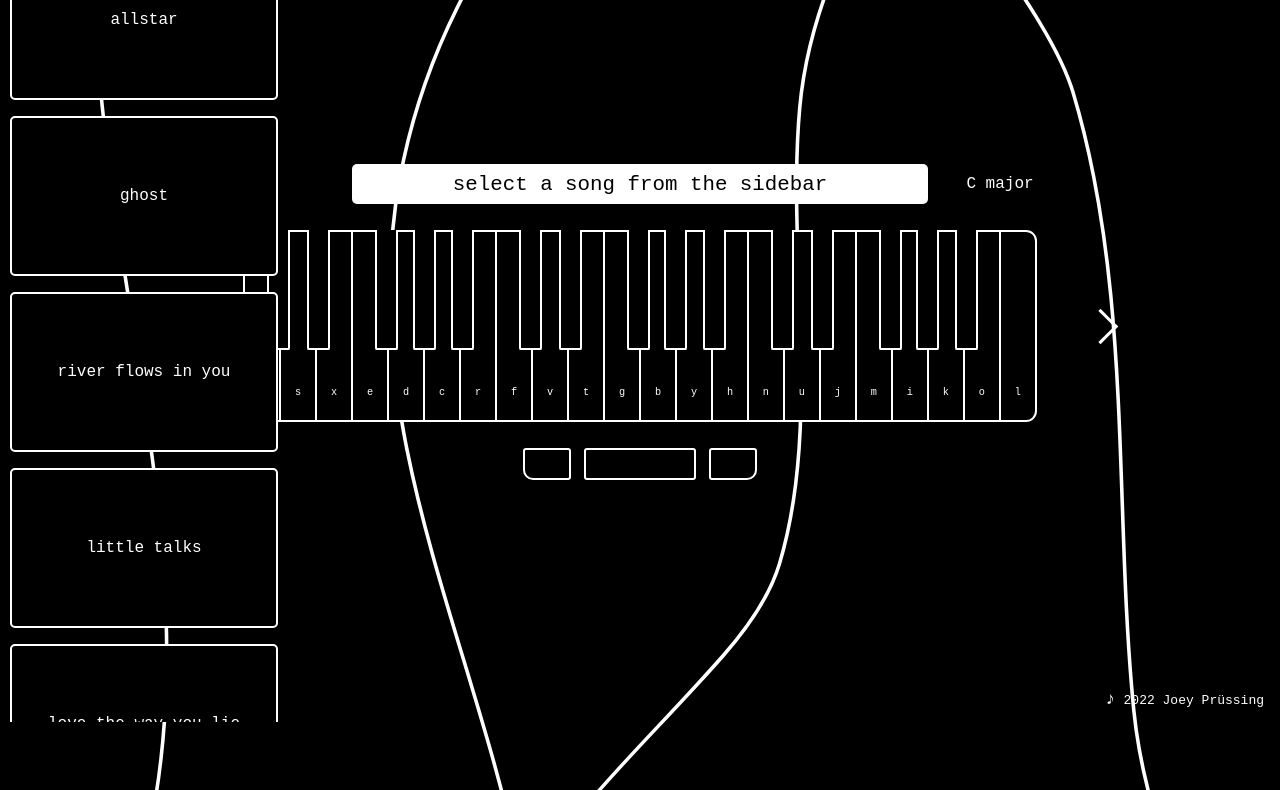
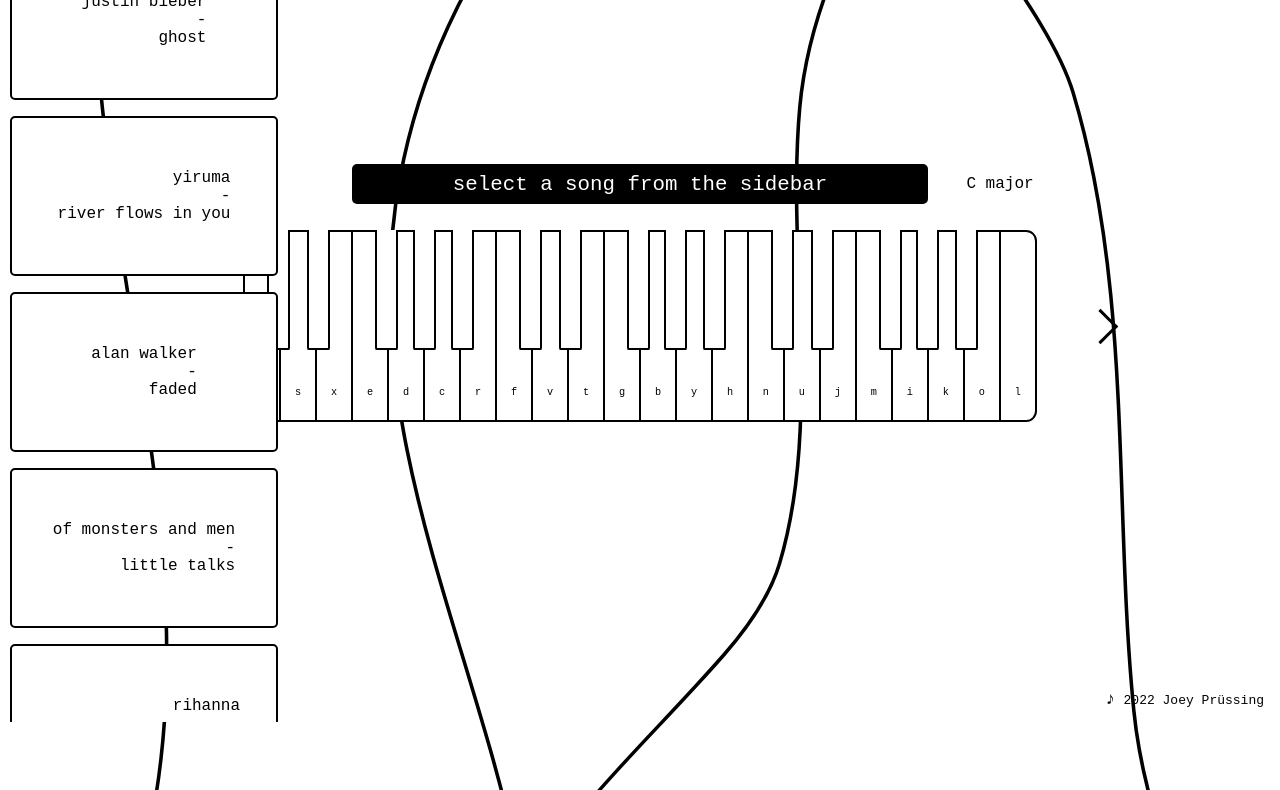
Before and after one commit to joeytomoyama/keyboardle2, a plain HTML site: page index.html in a window 1280 px wide. Shown: the part 78-868 px from the top of the page. Drawn offline with Linux system fonts and the light colour scheme; a web font is replaced by a local one.

Commit message:
whiteOut again

```diff
--- a/index.html
+++ b/index.html
@@ -32,6 +32,7 @@
             <div class="chord-label chord-label4"></div>
         </div>
     </div>
+    <div class="whiteOut"></div>
     <div class="pageone">
         <header class="center">
             <a class="face center" href="https://keyboardle.com">
--- a/index.js
+++ b/index.js
@@ -245,7 +245,7 @@ window.addEventListener('keyup', e => {
 songList.forEach(song => {
     const page = document.createElement('div')
     page.innerHTML = song.title
-    page.className = 'page center'
+    page.className = 'page center ' + song.key
     page.id = song.key
     navbar.appendChild(page)
 })
@@ -450,18 +450,28 @@ exit.addEventListener('click', () => {
 
 const observer = new IntersectionObserver(entries => {
     entries.forEach(entry => {
-        // console.log(entry)
         if (entry.isIntersecting) {
             entry.target.classList.add('show')
-            // if (entry.target.id === 'whiteText') switchWhite()
         } else {
             entry.target.classList.remove('show')
-            // if (entry.target.id === 'whiteText') switchBlack()
         }
     })
 })
-
+const whiteObserver = new IntersectionObserver(entries => {
+    entries.forEach(entry => {
+        if (entry.isIntersecting) {
+            switchWhite()
+        } else {
+            switchBlack()
+        }
+    })
+},
+{
+    rootMargin: '-20% 0% -20% 0%',
+})
 const hiddenElements = document.querySelectorAll('.hidden')
 hiddenElements.forEach(element => observer.observe(element))
 
+document.querySelectorAll('.whiteOut').forEach(element => whiteObserver.observe(element))
+
 activeKeyMapper(signatureShift, signature)
--- a/songs.js
+++ b/songs.js
@@ -2,24 +2,11 @@ const major = [0, 2, 4, 5, 7, 9, 11, 12, 14, 16, 17, 19, 21, 23, 24, 26, 28, 29,
 const minor = [0, 2, 3, 5, 7, 8, 10, 12, 14, 15, 17, 19, 20, 22, 24, 26, 27, 29, 31, 32, 34, 36]//, 38, 39, 41, 43, 44, 46, 48] //minor key pattern
 
 const songList = new Map()
-songList.set("allstar", {
-    "key": "allstar",
-    "title": "allstar",
-    "sheets": `F4 | C5 A4 A4 G4 F4 F4 B4 | A4 A4 G4 G4 F4 F4 | C5 A4 A4 G4 F4 F4 D4 | C4 F4 F4 |
-    C5 A4 A4 G4 G4 F4 F4 B4 | A4 A4 G4 G4 F4 F4 | C5 A4 A4 G4 F4 F4 G4 | D4 F4 D4 |
-    F4 F4 F4 F4 D4 C4 F4 F4 F4 F4 | F4 F4 F4 F4 F4 F4 F4 F4 F4 A4 F4 | A4 A4 C5 B4 A4 F4 G4 G4 G4 G4 |
-    A4 F4 F4 D4 C4 F4 F4 F4 | A4 C5 A4 D5 A4 C5 A4 D5 A4 C5 | B4 A4 G4 F4 F4 G4 F4 F4 |
-    F4 F4 F4 F4 F4 F4 F4 F4 F4 | A4 F4 F4 F4 D4 D4 D4 | A4 F4 F4 D4 F4 F4 F4 D4 |
-    F4 F4 F4 A4 | A4 F4 F4 D4 F4 F4 F4 D4 | F4 F4 F4 A4 | A4 C5 B4 C5 D5 F5 |
-    G5 F5 F4 F4 G4 F4 | A4 G4 G4 F4 G4 | A4 D4 D4 D4 | A4 F4 F4 D4 F4 D4 F4 F4 F4 D4 |`,
-    "signature": [11, major],
-    "sigLiteral": "B major",
-    "chords": ""
-})
-songList.set("ghost", {
-    "key": "ghost",
-    "title": "ghost",
-    "sheets": `D4 | F4 A4 | B4 F4 A4 | D4 D4 | A4 A4 G4 F4 | E4 D4 D4 | F4 F4 D4 | G4 F4 D4 | | |
+
+songList.set('ghost', {
+    'key': 'ghost',
+    'title': 'justin bieber<br>-<br>ghost',
+    'sheets': `D4 | F4 A4 | B4 F4 A4 | D4 D4 | A4 A4 G4 F4 | E4 D4 D4 | F4 F4 D4 | G4 F4 D4 | | |
     B4 A4 F4 A4 E4 | D4 F4 E4 D4 | | |
     B4 A4 F4 A4 E4 | D4 F4 E4 D4 | | |
     F4 F4 F4 F4 A4 B4 | E4 D4 G4 F4 | | B4 C5 |
@@ -39,83 +26,25 @@ songList.set("ghost", {
     F4 F4 D4 | G4 F4 F4 | | D4 F4 A4 | B4 F4 A4 | D4 D4 |
     A4 A4 G4 F4 | E4 D4 D4 | F4 F4 D4 | G4 F4 F4 | F4 F4 D4 |
     G4 F4 D4`,// | | |`,
-    "signature": [2, major],
-    "sigLiteral": "D major",
-    "chords": "2b_3f-_3b 2g_3d_3g 2d_3f-_3a 2a_3e_3a"
+    'signature': [2, major],
+    'sigLiteral': 'D major',
+    'chords': '2b_3f-_3b 2g_3d_3g 2d_3f-_3a 2a_3e_3a'
 })
-songList.set("riverFlowsInYou", {
-    "key": "riverFlowsInYou",
-    "title": "river flows in you",
-    "sheets": `A4 G4 A4 G4 A4 E4 A4 D4 A3 C4 A4 G4 A4 G4 A4 E4 A4 D4 A3 C4 A4 G4 A4 A3 G4 A4 A3 E4 A4 A3 D4 A3 |
+songList.set('riverFlowsInYou', {
+    'key': 'riverFlowsInYou',
+    'title': 'yiruma<br>-<br>river flows in you',
+    'sheets': `A4 G4 A4 G4 A4 E4 A4 D4 A3 C4 A4 G4 A4 G4 A4 E4 A4 D4 A3 C4 A4 G4 A4 A3 G4 A4 A3 E4 A4 A3 D4 A3 |
     B3 C4 D4 E4 C4 B3 A3 G3 A3 E3 A3 B3 C4 C4 D4 E4 D4 C4 B3 A3 C4 A4 G4 A4 A3 G4 A4 A3 E4 A4 A3 D4 A3 |
     B4 C5 D5 E5 C6 B5 E5 B5 C6 B5 A5 G5 | A5 A4 B4 C5 E4 A4 C5 D5 | E5 E4 C5 D5 C5 B4 A4 B4 A4 G4 |
     A5 A4 E5 A4 A5 B5 A5 G5 A5 A4 E5 A4 A5 B5 A5 G5 | A5 B5 C6 B5 A5 G5 B4 A5 B5 A5 G5 |`,
-    "signature": [6, minor],
-    "sigLiteral": "A major",
-    "chords": ""
+    'signature': [6, minor],
+    'sigLiteral': 'A major',
+    'chords': ''
 })
-songList.set("littleTalks", {
-    "key": "littleTalks",
-    "title": "little talks",
-    "sheets": `D4 | F4 F4 F4 D4 F4 D4 F4 | A4 | F4 F4 F4 D4 F4 E4 D4 | C4 D4 E4 | F4 F4 F4 D4 F4 D4 F4 |
-    A4 | F4 F4 F4 A4 F4 E4 D4 | | F5 F5 F5 E5 E5 F5 E5 D5 D5 |
-    D5 E5 F5 E5 D4 | F4 F4 F4 F4 G4 D4 D4 D4 D4 | |
-    F5 F5 E5 F5 E5 D5 F5 | D5 F5 F5 E5 D4 D4 |
-    F4 F4 F4 G4 D4 D4 D4 D4 | | F5 F5 E5 F5 E5 D5 |
-    F5 F5 E5 D4 | F4 F4 F4 F4 G4 D4 D4 D4 | F5 F5 A5 |
-    B5 B5 A5 F5 A5 | A5 A5 E5 E5 E5 | F5 F5 E5 D5 D5 |
-    F3 F3 F3 F3 F3 | F5 F5 F5 D5 F5 D5 F5 | A5 | F5 F5 F5 D5 F5 E5 D5 | C5 D5 E5 | `,
-    "signature": [1, major],
-    "sigLiteral": "D flat major",
-    "chords": "2a-_3c-_3f 2f-_3c-_3f- 2g-_3c-_3f 2g-_3c-_3f"
-})
-songList.set("loveTheWayYouLie", {
-    "key": "loveTheWayYouLie",
-    "title": "love the way you lie",
-    "sheets": `B4 C5 D5 | B4 B4 D5 E5 | B4 E5 D5 | B4 B4 D5 C5 |
-    B4 C5 D5 | B4 B4 B4 D5 E5 | B4 B4 B4 E5 D5 | B4 B4 D5 C5 |
-    B4 C5 | D5 B5 B5 D5 E5 | B5 B5 E5 D5 | B5 B5 D5 C5 |
-    C6 C6 B4 C5 | D5 B4 B4 D5 E5 | B4 B4 E5 D5 | B4 B4 C5 C5 |
-    G5 G5 F5 | `,
-    "signature": [10, major],
-    "sigLiteral": "B flat major",
-    "chords": ""
-})
-songList.set("letHerGo", {
-    "key": "letHerGo",
-    "title": "let her go",
-    "sheets": `A4 B4 A4 G4 | D4 E4 G4 E4 B4 | A4 B4 A4 G4 | D4 E4 G4 E4 B4 | A4 A4 B4 A4 G4 | D4 E4 G4 E4 G4 |
-    D5 B4 G4 A4 B4 | | A4 B4 A4 G4 | B4 B4 A4 B4 A4 G4 | G4 G4 E4 G4 E4 G4 | A4 B4 A4 G4 |
-    A4 A4 G4 B4 A4 A4 | G4 A4 B4 A4 G4 | A4 G4 E4 E4 E4 D4 G4 | | | B4 B4 B4 A4 A4 G4 | G4 G4 E4 G4 E4 G4 |
-    A4 B4 A4 G4 | A4 A4 G4 B4 A4 A4 | G4 A4 B4 A4 G4 | A4 G4 E4 E4 E4 D4 G4 | | | A4 G4 B4 A4 A4 G4 |
-
-    B4 B4 B4 B4 B4 A4 G4 G4 | G4 B4 B4 | A4 A4 A4 G4 F4 | F4 E4 B4 A4 G4 | E4 E4 B4 A4 | G4 E4 |
-    E4 | B4 B4 B4 B4 B4 A4 G4 | G4 B4 B4 B4 B4 | A4 A4 A4 G4 F4 | F4 B4 B4 B4 B4 | B4 G4 G4 A4 G4 |
-    G4 |      B4 B4 B4 B4 A4 G4 | G4 G4 E4 G4 E4 G4 | A4 B4 A4 G4 | A4 A4 G4 B4 A4 A4 | G4 A4 B4 A4 G4 |
-    A4 G4 E4 E4 E4 D4 G4 | G4 |      B4 B4 B4 B4 A4 G4 | G4 G4 E4 G4 E4 G4 | A4 B4 A4 G4 | A4 A4 G4 B4 A4 A4 G4 |
-    A4 B4 A4 G4 | A4 G4 E4 E4 E4 D4 G4 | G4 |          B4 B4 B4 B4 B4 A4 G4 G4 | G4 B4 B4 | `,
-    "signature": [7, major],
-    "sigLiteral": "G major",
-    "chords": "3c_3e_3g 2b_3d_3g 2a_3d_3f- 2b_3e_3g"
-})
-songList.set("blueBird", {
-    "key": "blueBird",
-    "title": "blue bird",
-    "sheets": `C4 F4 G4 | A4 G4 F4 C4 F4 G4 | A4 B4 A4 B4 C5 C4 F4 G4 | A4 G4 F4 F4 C5 B4 | F4 C5 B4 E4 E4 F4 F4 |
-    C4 F4 G4 | A4 C4 A4 G4 F4 E4 F4 A3 B3 C4 C4 C4 C4 | D4 E4 F4 E4 E4 E4 E4 F4 G4 A4 G4 C4 F4 G4 |
-    A4 C4 A4 G4 F4 E4 F4 A3 B3 C4 C4 C4 C4 | D4 A4 G4 F4 E4 E4 F4 C4 F4 G4 | A4 A4 G4 A4 G4 C4 G4 A4 |
-    B4 B4 A4 G4 F4 F4 A4 B4 C5 F4 A4 B4 C5 C5 E5 D5 C5 | C5 C4 F4 G4 | A4 G4 F4 C4 F4 G4 |
-    A4 B4 A4 B4 C5 C4 F4 G4 | A4 G4 F4 F4 C5 B4 | F4 C5 B4 E4 E4 F4 F4 C4 F4 G4 | A4 G4 F4 C4 F4 G4 |
-    A4 B4 A4 B4 C5 C4 F4 G4 | A4 G4 F4 F4 C5 B4 | F4 C5 B4 E4 E4 F4 F4 F4 C5 B4 |
-    F4 C5 B4 E4 E4 F4 F4 F4 C5 B4 | F4 C5 B4 E4 E4 F4 F4 | `,
-    "signature": [9, major],
-    "sigLiteral": "A major",
-    "chords": ""
-})
-songList.set("faded", {
-    "key": "faded",
-    "title": "faded",
-    "sheets": `G3 G3 G3 B3 | E4 E4 E4 D4 | B3 B3 B3 B3 | F3 F3 F3 E3 |
+songList.set('faded', {
+    'key': 'faded',
+    'title': 'alan walker<br>-<br>faded',
+    'sheets': `G3 G3 G3 B3 | E4 E4 E4 D4 | B3 B3 B3 B3 | F3 F3 F3 E3 |
     G4 G4 E4 G4 E4 G4 A4 | B4 G4 G4 D4 B4 | G4 G4 G4 |
     F4 F4 F4 E4 G4 | G4 G4 E4 G4 E4 G4 A4 | B4 G4 G4 D4 B4 | G4 G4 A4 |
     B4 B4 B4 | B4 G4 G4 B4 | E5 E5 E5 B4 B4 B4 | B4 B4 B4 B4 |
@@ -127,15 +56,87 @@ songList.set("faded", {
     G3 G3 G3 G3 G3 G3 B3 B3 G4 G4 G4 F4 F4 | E4 E4 E4 E4 E4 E4 D4 | B3 B3 B3 B3 D4 C4 B3 A3 G3 |
     F3 F3 F3 F3 F3 C4 B3 | G3 G3 G3 B3 | E4 E4 E4 D4 | B3 B3 B3 B3 |
     F3`,
-    "signature": [7, major],
-    "sigLiteral": "G major",
-    "chords": "2e_2g_2b 2c_2e_2g 2g_2b_3d 2d_2f-_2a"
+    'signature': [7, major],
+    'sigLiteral': 'G major',
+    'chords': '2e_2g_2b 2c_2e_2g 2g_2b_3d 2d_2f-_2a'
 })
-songList.set('test', {
-    "key": "test",
-    "title": "test",
-    "sheets": `G3 G3 G3 B3 | E4 E4 E4 D4`,
-    "signature": [7, major],
-    "sigLiteral": "G major",
-    "chords": "2e_2g_2b 2c_2e_2g 2g_2b_3d 2d_2f-_2a"
+songList.set('littleTalks', {
+    'key': 'littleTalks',
+    'title': 'of monsters and men<br>-<br>little talks',
+    'sheets': `D4 | F4 F4 F4 D4 F4 D4 F4 | A4 | F4 F4 F4 D4 F4 E4 D4 | C4 D4 E4 | F4 F4 F4 D4 F4 D4 F4 |
+    A4 | F4 F4 F4 A4 F4 E4 D4 | | F5 F5 F5 E5 E5 F5 E5 D5 D5 |
+    D5 E5 F5 E5 D4 | F4 F4 F4 F4 G4 D4 D4 D4 D4 | |
+    F5 F5 E5 F5 E5 D5 F5 | D5 F5 F5 E5 D4 D4 |
+    F4 F4 F4 G4 D4 D4 D4 D4 | | F5 F5 E5 F5 E5 D5 |
+    F5 F5 E5 D4 | F4 F4 F4 F4 G4 D4 D4 D4 | F5 F5 A5 |
+    B5 B5 A5 F5 A5 | A5 A5 E5 E5 E5 | F5 F5 E5 D5 D5 |
+    F3 F3 F3 F3 F3 | F5 F5 F5 D5 F5 D5 F5 | A5 | F5 F5 F5 D5 F5 E5 D5 | C5 D5 E5 | `,
+    'signature': [1, major],
+    'sigLiteral': 'D flat major',
+    'chords': '2a-_3c-_3f 2f-_3c-_3f- 2g-_3c-_3f 2g-_3c-_3f'
 })
+songList.set('loveTheWayYouLie', {
+    'key': 'loveTheWayYouLie',
+    'title': 'rihanna<br>-<br>love the way you lie',
+    'sheets': `B4 C5 D5 | B4 B4 D5 E5 | B4 E5 D5 | B4 B4 D5 C5 |
+    B4 C5 D5 | B4 B4 B4 D5 E5 | B4 B4 B4 E5 D5 | B4 B4 D5 C5 |
+    B4 C5 | D5 B5 B5 D5 E5 | B5 B5 E5 D5 | B5 B5 D5 C5 |
+    C6 C6 B4 C5 | D5 B4 B4 D5 E5 | B4 B4 E5 D5 | B4 B4 C5 C5 |
+    G5 G5 F5 | `,
+    'signature': [10, major],
+    'sigLiteral': 'B flat major',
+    'chords': ''
+})
+songList.set('letHerGo', {
+    'key': 'letHerGo',
+    'title': 'passenger<br>-<br>let her go',
+    'sheets': `A4 B4 A4 G4 | D4 E4 G4 E4 B4 | A4 B4 A4 G4 | D4 E4 G4 E4 B4 | A4 A4 B4 A4 G4 | D4 E4 G4 E4 G4 |
+    D5 B4 G4 A4 B4 | | A4 B4 A4 G4 | B4 B4 A4 B4 A4 G4 | G4 G4 E4 G4 E4 G4 | A4 B4 A4 G4 |
+    A4 A4 G4 B4 A4 A4 | G4 A4 B4 A4 G4 | A4 G4 E4 E4 E4 D4 G4 | | | B4 B4 B4 A4 A4 G4 | G4 G4 E4 G4 E4 G4 |
+    A4 B4 A4 G4 | A4 A4 G4 B4 A4 A4 | G4 A4 B4 A4 G4 | A4 G4 E4 E4 E4 D4 G4 | | | A4 G4 B4 A4 A4 G4 |
+
+    B4 B4 B4 B4 B4 A4 G4 G4 | G4 B4 B4 | A4 A4 A4 G4 F4 | F4 E4 B4 A4 G4 | E4 E4 B4 A4 | G4 E4 |
+    E4 | B4 B4 B4 B4 B4 A4 G4 | G4 B4 B4 B4 B4 | A4 A4 A4 G4 F4 | F4 B4 B4 B4 B4 | B4 G4 G4 A4 G4 |
+    G4 |      B4 B4 B4 B4 A4 G4 | G4 G4 E4 G4 E4 G4 | A4 B4 A4 G4 | A4 A4 G4 B4 A4 A4 | G4 A4 B4 A4 G4 |
+    A4 G4 E4 E4 E4 D4 G4 | G4 |      B4 B4 B4 B4 A4 G4 | G4 G4 E4 G4 E4 G4 | A4 B4 A4 G4 | A4 A4 G4 B4 A4 A4 G4 |
+    A4 B4 A4 G4 | A4 G4 E4 E4 E4 D4 G4 | G4 |          B4 B4 B4 B4 B4 A4 G4 G4 | G4 B4 B4 | `,
+    'signature': [7, major],
+    'sigLiteral': 'G major',
+    'chords': '3c_3e_3g 2b_3d_3g 2a_3d_3f- 2b_3e_3g'
+})
+songList.set('blueBird', {
+    'key': 'blueBird',
+    'title': 'naruto<br>-<br>blue bird',
+    'sheets': `C4 F4 G4 | A4 G4 F4 C4 F4 G4 | A4 B4 A4 B4 C5 C4 F4 G4 | A4 G4 F4 F4 C5 B4 | F4 C5 B4 E4 E4 F4 F4 |
+    C4 F4 G4 | A4 C4 A4 G4 F4 E4 F4 A3 B3 C4 C4 C4 C4 | D4 E4 F4 E4 E4 E4 E4 F4 G4 A4 G4 C4 F4 G4 |
+    A4 C4 A4 G4 F4 E4 F4 A3 B3 C4 C4 C4 C4 | D4 A4 G4 F4 E4 E4 F4 C4 F4 G4 | A4 A4 G4 A4 G4 C4 G4 A4 |
+    B4 B4 A4 G4 F4 F4 A4 B4 C5 F4 A4 B4 C5 C5 E5 D5 C5 | C5 C4 F4 G4 | A4 G4 F4 C4 F4 G4 |
+    A4 B4 A4 B4 C5 C4 F4 G4 | A4 G4 F4 F4 C5 B4 | F4 C5 B4 E4 E4 F4 F4 C4 F4 G4 | A4 G4 F4 C4 F4 G4 |
+    A4 B4 A4 B4 C5 C4 F4 G4 | A4 G4 F4 F4 C5 B4 | F4 C5 B4 E4 E4 F4 F4 F4 C5 B4 |
+    F4 C5 B4 E4 E4 F4 F4 F4 C5 B4 | F4 C5 B4 E4 E4 F4 F4 | `,
+    'signature': [9, major],
+    'sigLiteral': 'A major',
+    'chords': ''
+})
+songList.set('allstar', {
+    'key': 'allstar',
+    'title': 'smashmouth<br>-<br>allstar',
+    'sheets': `F4 | C5 A4 A4 G4 F4 F4 B4 | A4 A4 G4 G4 F4 F4 | C5 A4 A4 G4 F4 F4 D4 | C4 F4 F4 |
+    C5 A4 A4 G4 G4 F4 F4 B4 | A4 A4 G4 G4 F4 F4 | C5 A4 A4 G4 F4 F4 G4 | D4 F4 D4 |
+    F4 F4 F4 F4 D4 C4 F4 F4 F4 F4 | F4 F4 F4 F4 F4 F4 F4 F4 F4 A4 F4 | A4 A4 C5 B4 A4 F4 G4 G4 G4 G4 |
+    A4 F4 F4 D4 C4 F4 F4 F4 | A4 C5 A4 D5 A4 C5 A4 D5 A4 C5 | B4 A4 G4 F4 F4 G4 F4 F4 |
+    F4 F4 F4 F4 F4 F4 F4 F4 F4 | A4 F4 F4 F4 D4 D4 D4 | A4 F4 F4 D4 F4 F4 F4 D4 |
+    F4 F4 F4 A4 | A4 F4 F4 D4 F4 F4 F4 D4 | F4 F4 F4 A4 | A4 C5 B4 C5 D5 F5 |
+    G5 F5 F4 F4 G4 F4 | A4 G4 G4 F4 G4 | A4 D4 D4 D4 | A4 F4 F4 D4 F4 D4 F4 F4 F4 D4 |`,
+    'signature': [11, major],
+    'sigLiteral': 'B major',
+    'chords': ''
+})
+songList.set('you', {
+    'key': 'you',
+    'title': 'upload song<br>(coming soon)',
+    'sheets': `G3 G3 G3 B3 | E4 E4 E4 D4`,
+    'signature': [7, major],
+    'sigLiteral': 'G major',
+    'chords': '2e_2g_2b 2c_2e_2g 2g_2b_3d 2d_2f-_2a'
+})
```
Also changed, not shown: index.css (+8 -0 lines).
